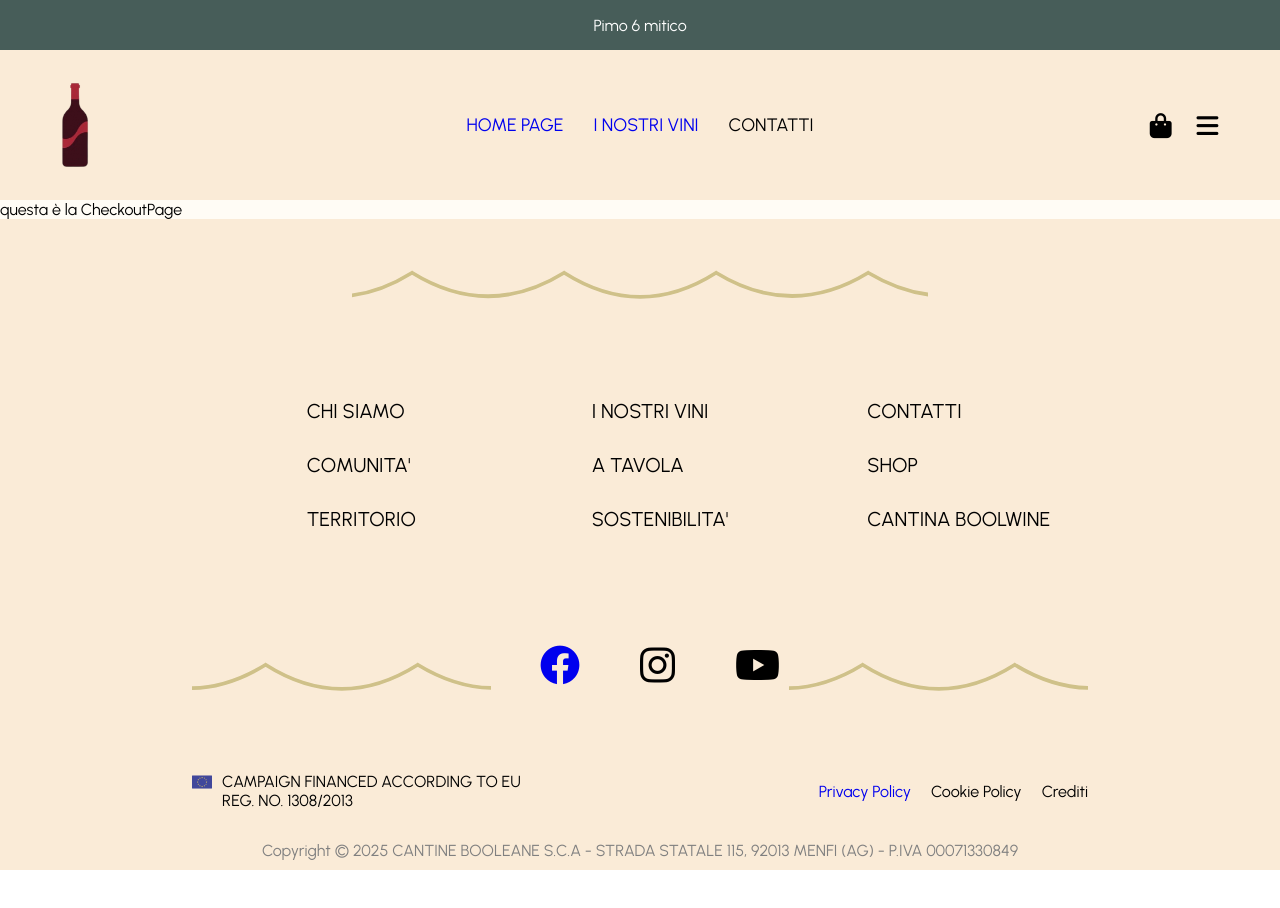
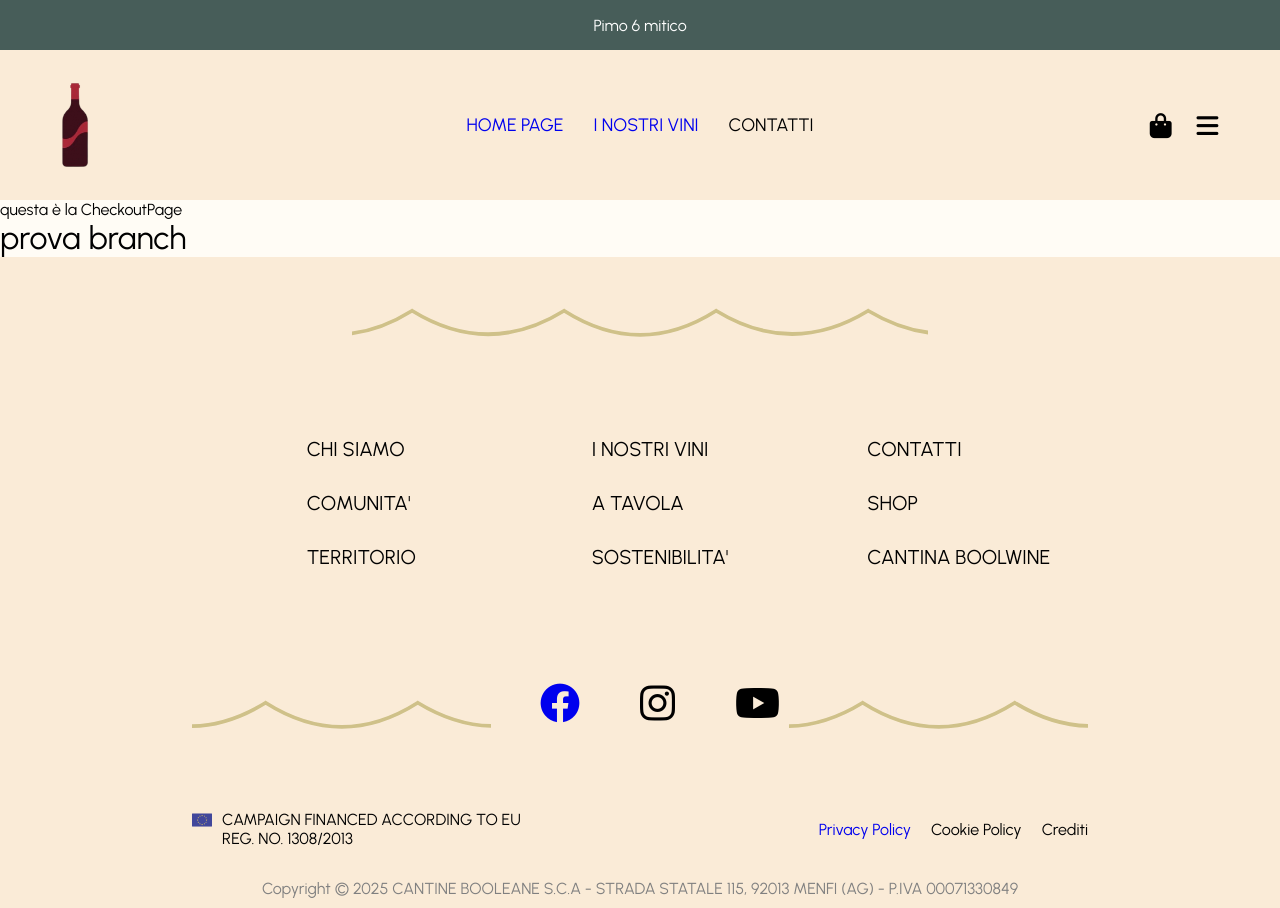
Before and after one commit to DanieleGattuso/BoolShop, a React (Vite) app: page /checkoutpage in a window 1280 px wide. Before the commit the page ends 870 px from the top, so only its background shows below. Built offline with nearby package versions, Linux system fonts and the light colour scheme.

Commit message:
[feat] prova branch

```diff
--- a/src/pages/CheckoutPage.jsx
+++ b/src/pages/CheckoutPage.jsx
@@ -2,6 +2,7 @@ export default function CheckoutPage() {
     return (
         <>
             questa è la CheckoutPage
+            <h1>prova branch</h1>
         </>
     )
 
```
